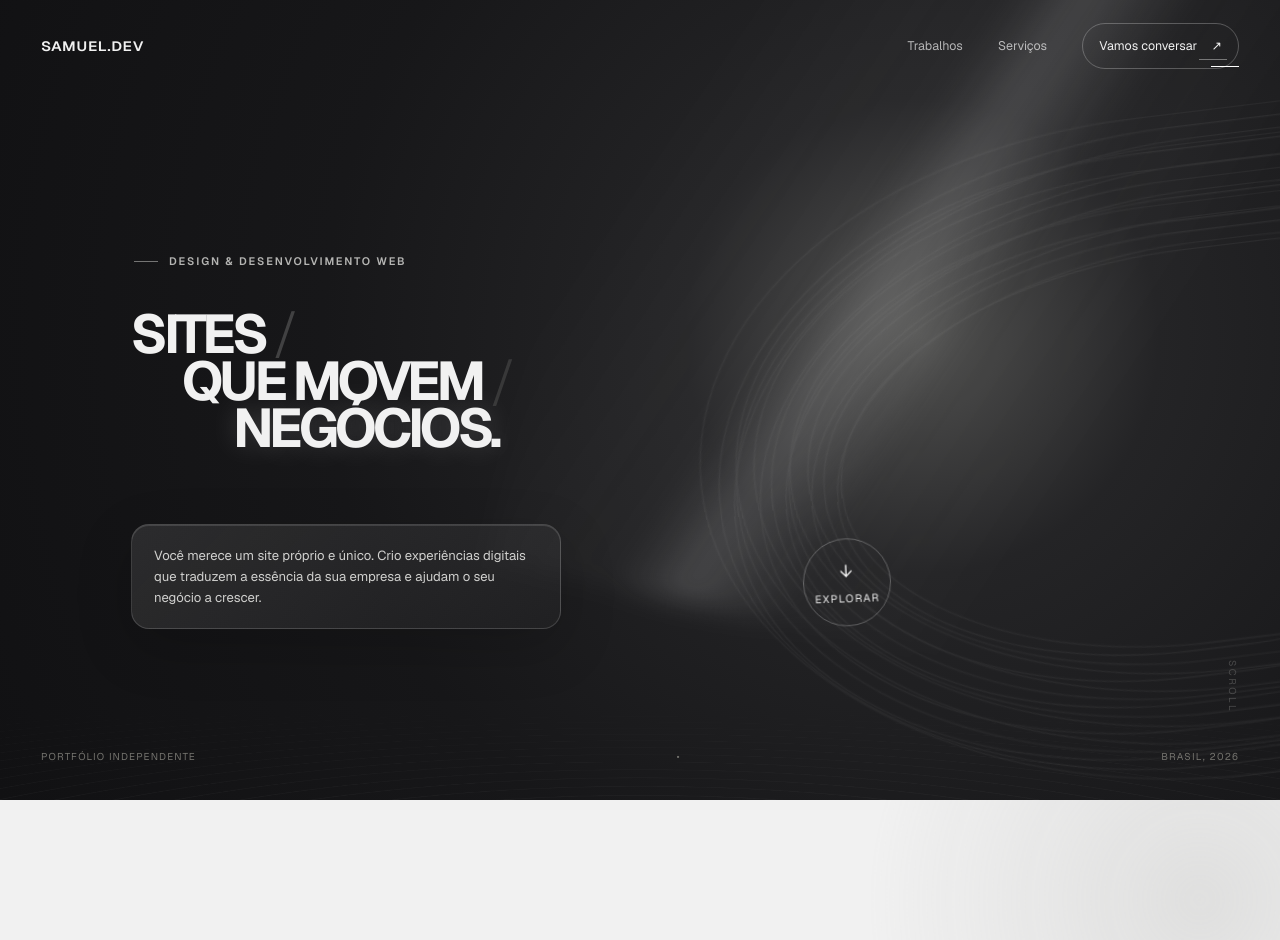
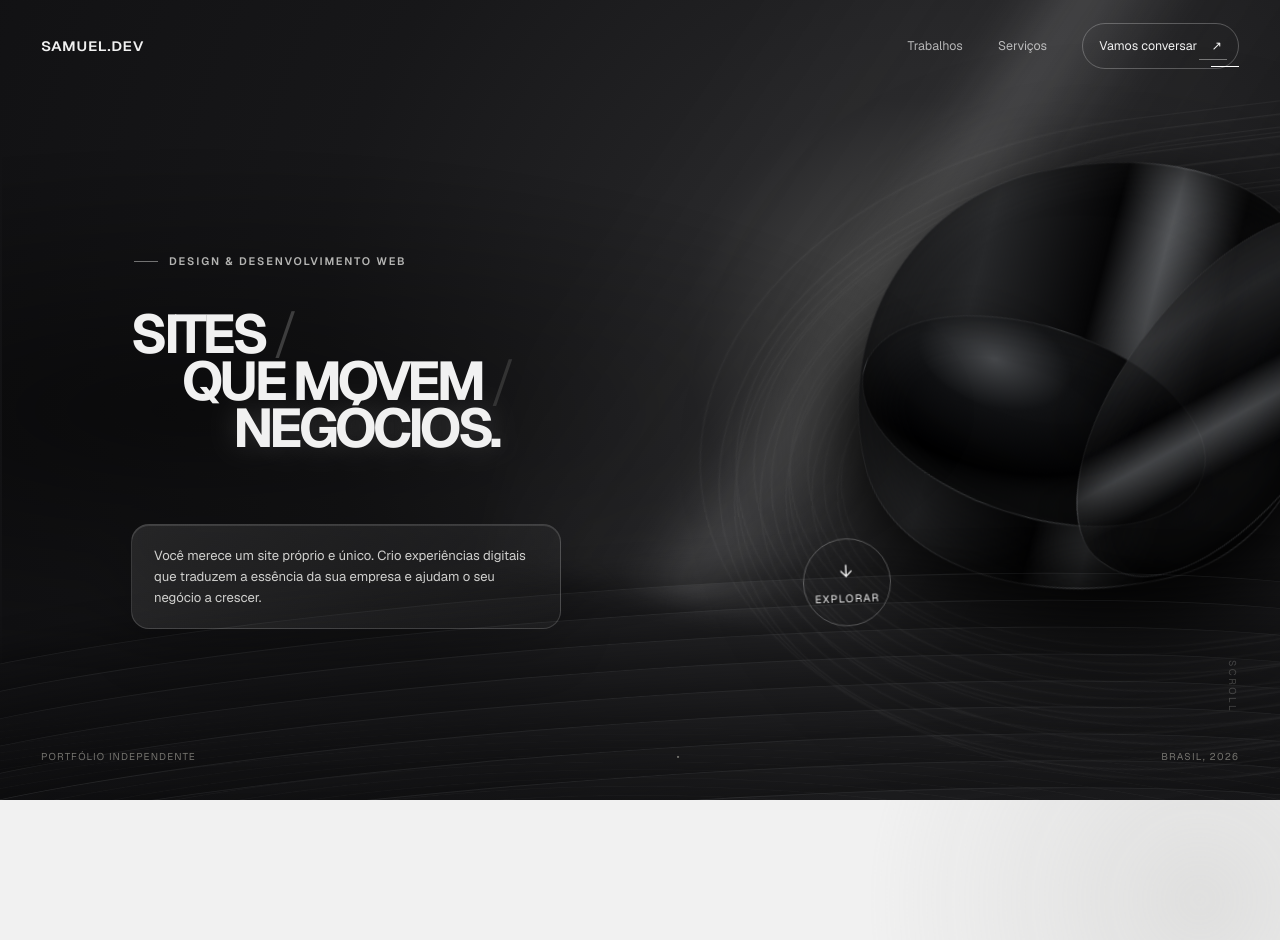
Before and after one commit to sasaferinha/samuel.dev, a Next.js app: page / in a window 1280 px wide. Shown: the top 940 px of the page. Built offline with nearby package versions, Linux system fonts and the light colour scheme.

Commit message:
Add metallic hero waves

```diff
--- a/app/globals.css
+++ b/app/globals.css
@@ -320,3 +320,26 @@ nav a:not(.nav-cta):hover::after { transform:scaleX(1); transform-origin:left; }
   .hero-lines,.section-heading,.faq-heading,.intro::before,.services::before,.projects::before,.contact-orbit { translate:none!important; }
   .services-heading h2 { animation:none!important; }
 }
+
+/* Black metallic wave sculpture */
+.hero-metal { position:absolute; z-index:1; right:-5vw; top:15%; width:min(48vw,690px); height:72%; pointer-events:none; translate:0 var(--parallax-slow,0); filter:drop-shadow(0 36px 65px rgba(0,0,0,.72)); }
+.hero-metal i { position:absolute; display:block; border-radius:48% 52% 44% 56% / 58% 38% 62% 42%; background:linear-gradient(118deg,#050506 4%,#27282a 28%,#050506 47%,#55575a 56%,#0a0a0b 67%,#202123 82%,#030304 100%); border:1px solid rgba(241,241,241,.1); box-shadow:inset 22px 15px 45px rgba(255,255,255,.045),inset -30px -24px 55px rgba(0,0,0,.9),0 28px 70px rgba(0,0,0,.55); }
+.hero-metal i:nth-child(1) { inset:8% 3% 18% 18%; transform:rotate(-18deg); animation:metal-float-a 8s ease-in-out infinite alternate; }
+.hero-metal i:nth-child(2) { width:58%; height:33%; right:22%; top:35%; border-radius:50%; background:radial-gradient(ellipse at 34% 25%,#45474a 0,#111214 24%,#020203 54%,#2d2f31 76%,#050506 100%); transform:rotate(14deg); animation:metal-float-b 7s ease-in-out infinite alternate; }
+.hero-metal i:nth-child(3) { width:33%; height:72%; right:2%; top:9%; border-radius:60% 40% 55% 45%; transform:rotate(31deg); opacity:.78; animation:metal-float-c 10s ease-in-out infinite alternate; }
+.hero-waves { position:absolute; z-index:1; left:-12%; right:-10%; bottom:-19%; height:48%; pointer-events:none; translate:0 var(--parallax-fast,0); transform:rotate(-4deg); opacity:.5; }
+.hero-waves i { position:absolute; left:0; right:0; height:42%; border-top:1px solid rgba(72,73,75,.62); border-radius:50%; box-shadow:0 -12px 32px rgba(0,0,0,.6); }
+.hero-waves i:nth-child(1){top:0}.hero-waves i:nth-child(2){top:7%}.hero-waves i:nth-child(3){top:14%}.hero-waves i:nth-child(4){top:21%}.hero-waves i:nth-child(5){top:28%}.hero-waves i:nth-child(6){top:35%}.hero-waves i:nth-child(7){top:42%}.hero-waves i:nth-child(8){top:49%}.hero-waves i:nth-child(9){top:56%}
+.hero-content,.site-header,.hero-index { z-index:3; }
+.hero-content::after { content:""; position:absolute; inset:-8% -4%; z-index:-1; pointer-events:none; background:radial-gradient(ellipse at 18% 48%,rgba(0,0,0,.48),transparent 64%); }
+@keyframes metal-float-a { from{transform:rotate(-21deg) translate3d(-1%,2%,0)} to{transform:rotate(-13deg) translate3d(3%,-3%,0)} }
+@keyframes metal-float-b { from{transform:rotate(11deg) translateY(5%)} to{transform:rotate(18deg) translateY(-5%)} }
+@keyframes metal-float-c { from{transform:rotate(27deg) scale(.96)} to{transform:rotate(35deg) scale(1.04)} }
+@media (max-width:800px) {
+  .hero-metal { width:78vw; height:48%; right:-29vw; top:28%; opacity:.65; }
+  .hero-waves { bottom:-8%; height:34%; }
+}
+@media (prefers-reduced-motion:reduce) {
+  .hero-metal,.hero-waves { translate:none!important; }
+  .hero-metal i { animation:none!important; }
+}
--- a/app/page.tsx
+++ b/app/page.tsx
@@ -122,6 +122,10 @@ export default function Home() {
         <div className="hero-lines" aria-hidden="true">
           {Array.from({ length: 16 }).map((_, index) => <i key={index} />)}
         </div>
+        <div className="hero-metal" aria-hidden="true"><i /><i /><i /></div>
+        <div className="hero-waves" aria-hidden="true">
+          {Array.from({ length: 9 }).map((_, index) => <i key={index} />)}
+        </div>
 
         <div className="hero-content">
           <p className="eyebrow"><span /> Design & desenvolvimento web</p>
```
